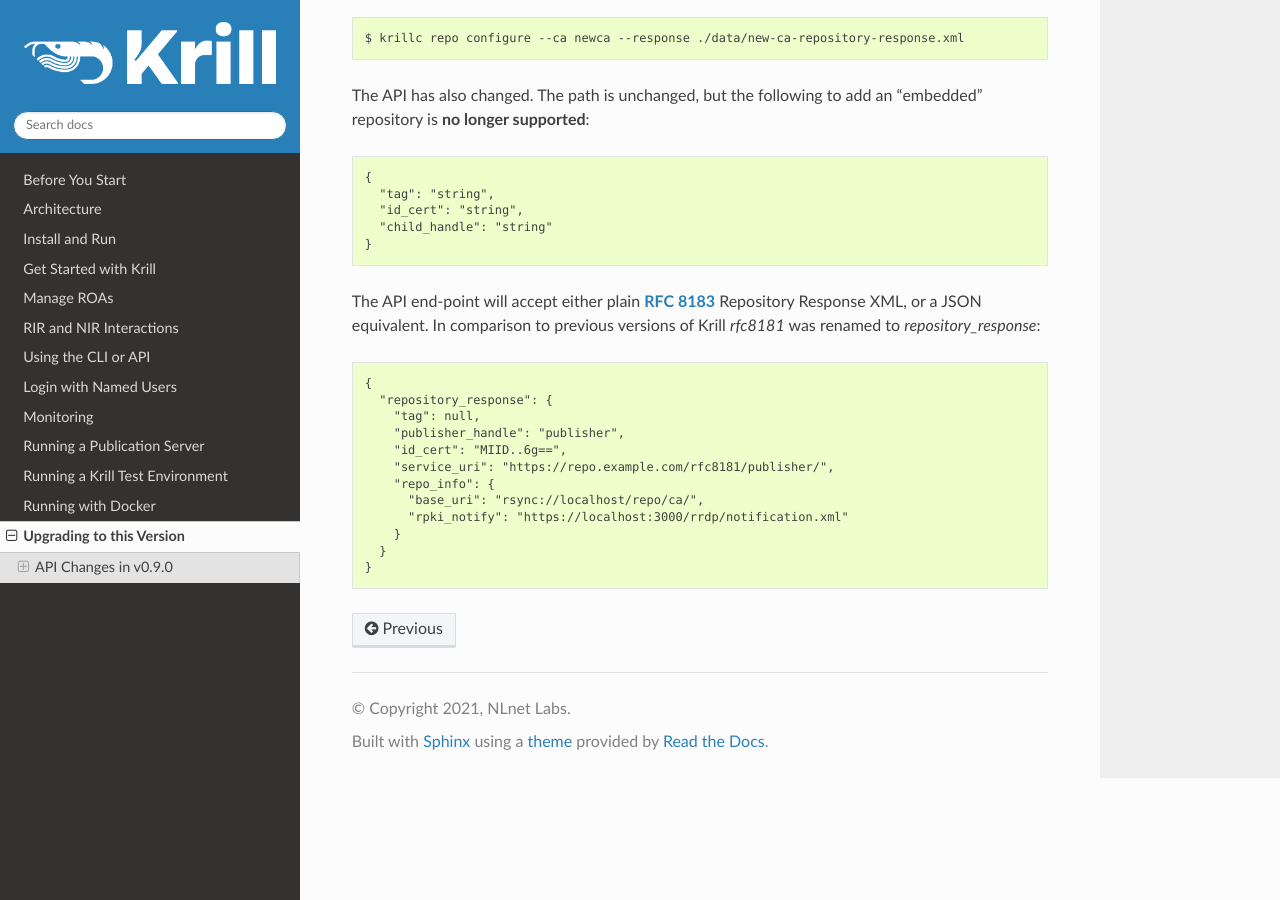
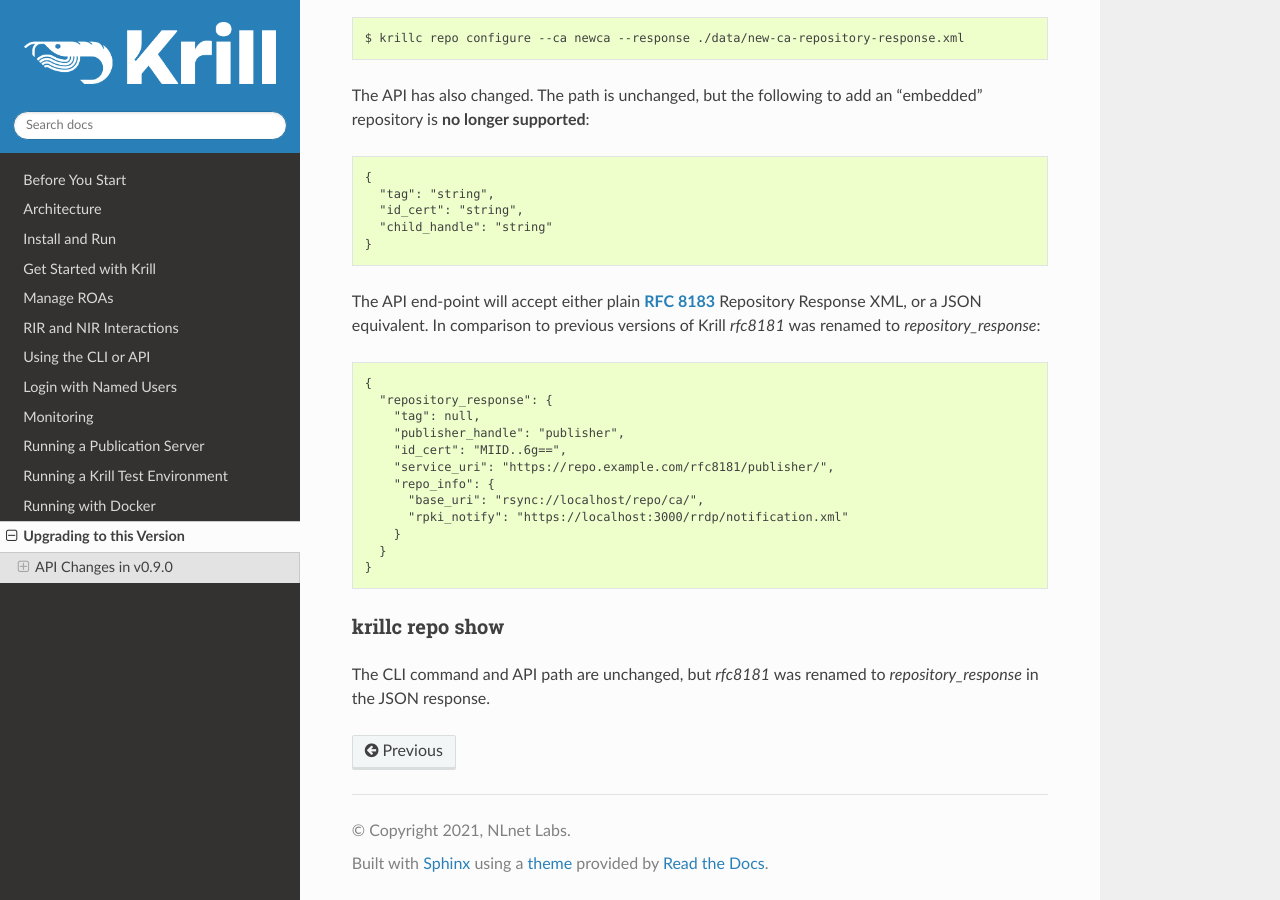
Before and after one commit to NLnetLabs/krill-manual, a Sphinx documentation site: the page built from source/upgrade.rst, in a window 1280 px wide and 900 px high, scrolled down 3029 px. Built offline with Sphinx 7.4.7 and the Read the Docs theme 2.0.0, drawn with Linux system fonts in a browser that asks for light colours.

Commit message:
Add krillc repo show to upgrade guide.

```diff
--- a/source/upgrade.rst
+++ b/source/upgrade.rst
@@ -181,3 +181,9 @@ equivalent. In comparison to previous versions of Krill `rfc8181` was renamed to
       }
     }
   }
+
+krillc repo show
+^^^^^^^^^^^^^^^^
+
+The CLI command and API path are unchanged, but `rfc8181` was renamed to `repository_response` in
+the JSON response.
```
